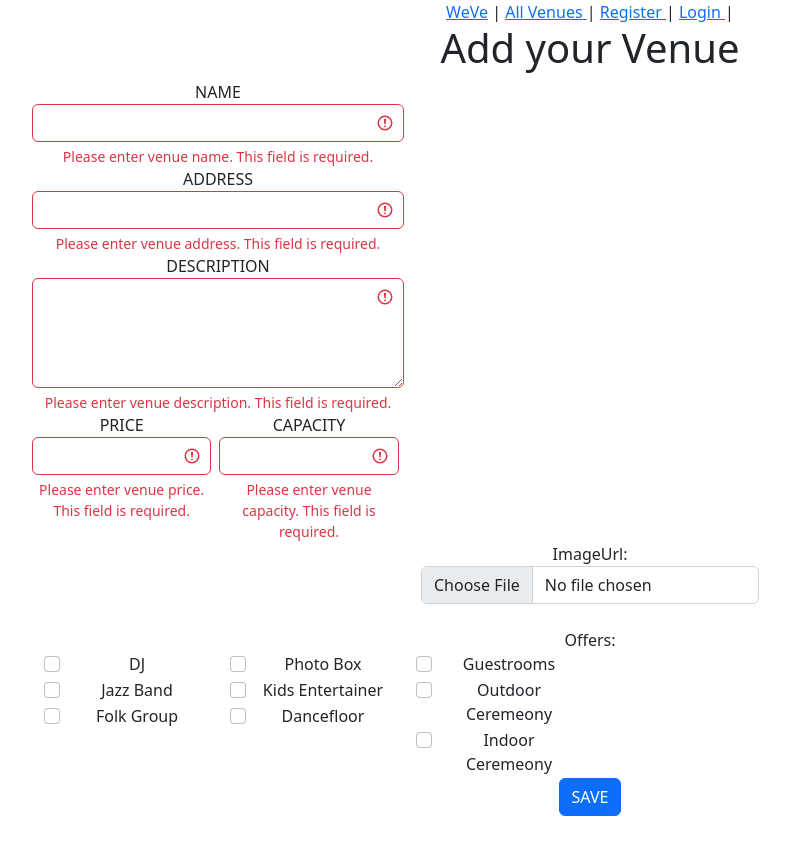
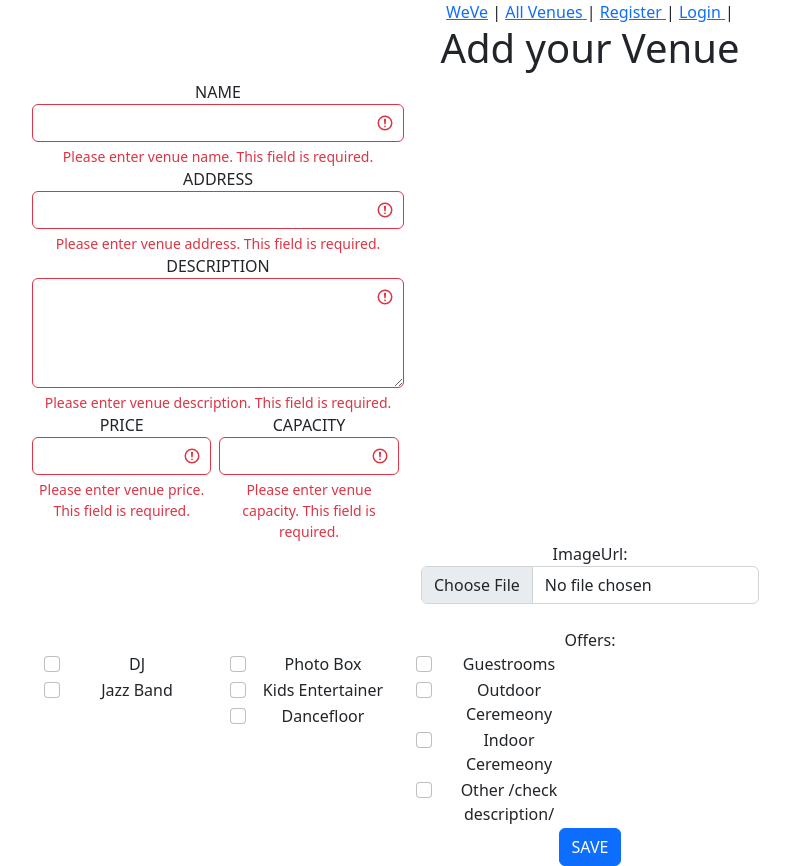
Before and after one commit to tulip-hunters/weve-wedding-planner-app-client, a React (Create React App) app: page /venues/create in a window 1280 px wide. Shown: the whole page, without its empty margins (50-840 px from the left). Before the commit the page ends 816 px from the top, so only its background shows below. Built offline with nearby package versions, Linux system fonts and the light colour scheme; no server answers.

Commit message:
updated offers

```diff
--- a/src/components/AddVenue.js
+++ b/src/components/AddVenue.js
@@ -224,19 +224,6 @@ function AddVenue(props) {
                       Jazz Band
                     </label>
                   </div>
-                  <div className="form-check">
-                    <input
-                      className="form-check-input"
-                      type="checkbox"
-                      name="offers"
-                      value="folk group"
-                      checked={offers.includes("folk group")}
-                      onChange={(event) => handleOfferChange(event)}
-                    />
-                    <label className="form-check-label text-left">
-                      Folk Group
-                    </label>
-                  </div>
                 </div>
                 <div className="col-2">
                   <div className="form-check">
@@ -319,6 +306,19 @@ function AddVenue(props) {
                       Indoor Ceremeony
                     </label>
                   </div>
+                  <div className="form-check">
+                    <input
+                      className="form-check-input"
+                      type="checkbox"
+                      name="offers"
+                      value="other"
+                      checked={offers.includes("other")}
+                      onChange={(event) => handleOfferChange(event)}
+                    />
+                    <label className="form-check-label text-left">
+                      Other /check description/
+                    </label>
+                  </div>
                 </div>
               </div>
             </label>
--- a/src/pages/VenueDetailsPage.js
+++ b/src/pages/VenueDetailsPage.js
@@ -39,13 +39,13 @@ function VenueDetailsPage() {
                 {venueDetails.imageUrl ? (
                   <Image
                     src={venueDetails.imageUrl}
-                    alt={venueDetails.name}
+                    alt="image"
                     style={{ width: "600px", height: "auto" }}
                   />
                 ) : (
                   <Image
                     src={defaultImageUrl}
-                    alt={venueDetails.name}
+                    alt="image"
                     style={{ width: "600px", height: "auto" }}
                   />
                 )}
```
